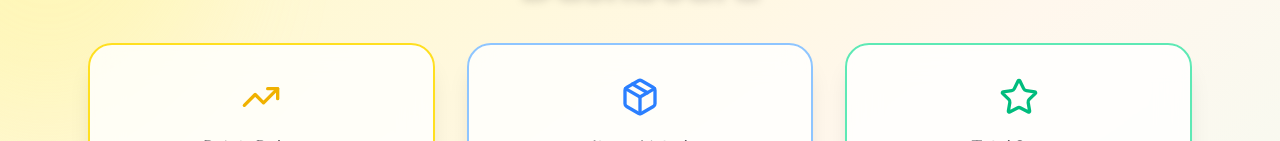
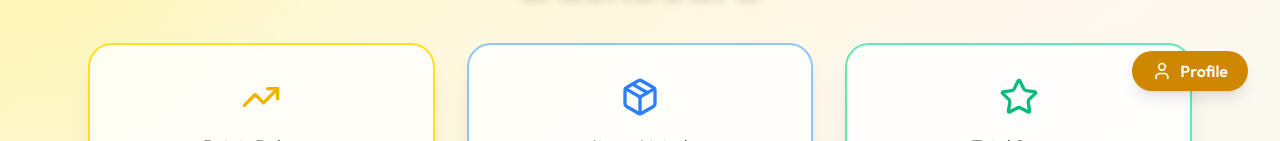
Before and after one commit to Aayushsinghal294/Rewear, a React (Vite) app in the folder client/: page /dashboard in a window 1280 px wide. Shown: the part 173-314 px from the top of the page. Built offline with nearby package versions, Linux system fonts and the light colour scheme; no server answers.

Commit message:
dashboard.jsx, profile update

```diff
--- a/client/src/App.jsx
+++ b/client/src/App.jsx
@@ -8,6 +8,7 @@ import Browse from './pages/Browse'
 import MySwaps from './pages/MySwaps'
 import ListItem from './pages/ListItem'
 import ItemDetail from './pages/ItemDetail'
+import ProfileUpdateForm from './pages/ProfileUpdateForm'
 
 const App = () => {
 
@@ -24,7 +25,8 @@ const isAdminRoute = useLocation().pathname.startsWith('/admin')
         <Route path="/browse" element={<Browse/>} />
         <Route path="/swaps" element={<MySwaps/>} />
         <Route path="/list-item" element={<ListItem/>} />
-        <Route path="/items/:id" element={<ItemDetail/>} />
+        <Route path="/item/:id" element={<ItemDetail/>} />
+        <Route path="/profile" element={<ProfileUpdateForm/>} />
       </Routes>
     </>
   )
--- a/client/src/pages/Dashboard.jsx
+++ b/client/src/pages/Dashboard.jsx
@@ -1,12 +1,13 @@
 import React, { useState, useEffect } from 'react';
 import { useUser } from '@clerk/clerk-react';
-import { Package, Star, TrendingUp, Plus } from 'lucide-react';
-import { Link } from 'react-router-dom';
+import { Package, Star, TrendingUp, Plus, User } from 'lucide-react';
+import { Link, useNavigate } from 'react-router-dom';
 
 const Dashboard = () => {
   const { user } = useUser();
   const [userData, setUserData] = useState(null);
   const [userItems, setUserItems] = useState([]);
+   const navigate = useNavigate();
 
   useEffect(() => {
     if (user) {
@@ -36,8 +37,18 @@ const Dashboard = () => {
   };
 
   return (
-    <div className="relative min-h-screen bg-gradient-to-br from-yellow-100 via-orange-50 to-emerald-50 dark:from-[#18181B] dark:via-[#23272A] dark:to-[#0f2027] pt-24 pb-12">
-      {/* Animated background blobs for subtle depth */}
+      <div className="relative min-h-screen bg-gradient-to-br from-yellow-100 via-orange-50 to-emerald-50 dark:from-[#18181B] dark:via-[#23272A] dark:to-[#0f2027] pt-24 pb-12">
+      {/* Profile Button */}
+      <div className="absolute top-6 right-8 z-20 mt-50">
+        <button
+          onClick={() => navigate('/profile')}
+          className="flex items-center gap-2 bg-yellow-600 hover:bg-yellow-700 text-white px-5 py-2 rounded-full shadow-lg font-semibold transition-all"
+        >
+          <User size={20} />
+          Profile
+        </button>
+      </div>
+       {/* Animated background blobs for subtle depth */}
       <div className="pointer-events-none absolute -top-32 -left-32 w-96 h-96 bg-yellow-200 opacity-25 rounded-full blur-3xl animate-blob"></div>
       <div className="pointer-events-none absolute -bottom-32 -right-32 w-96 h-96 bg-emerald-200 opacity-25 rounded-full blur-3xl animate-blob animation-delay-2000"></div>
 
```
